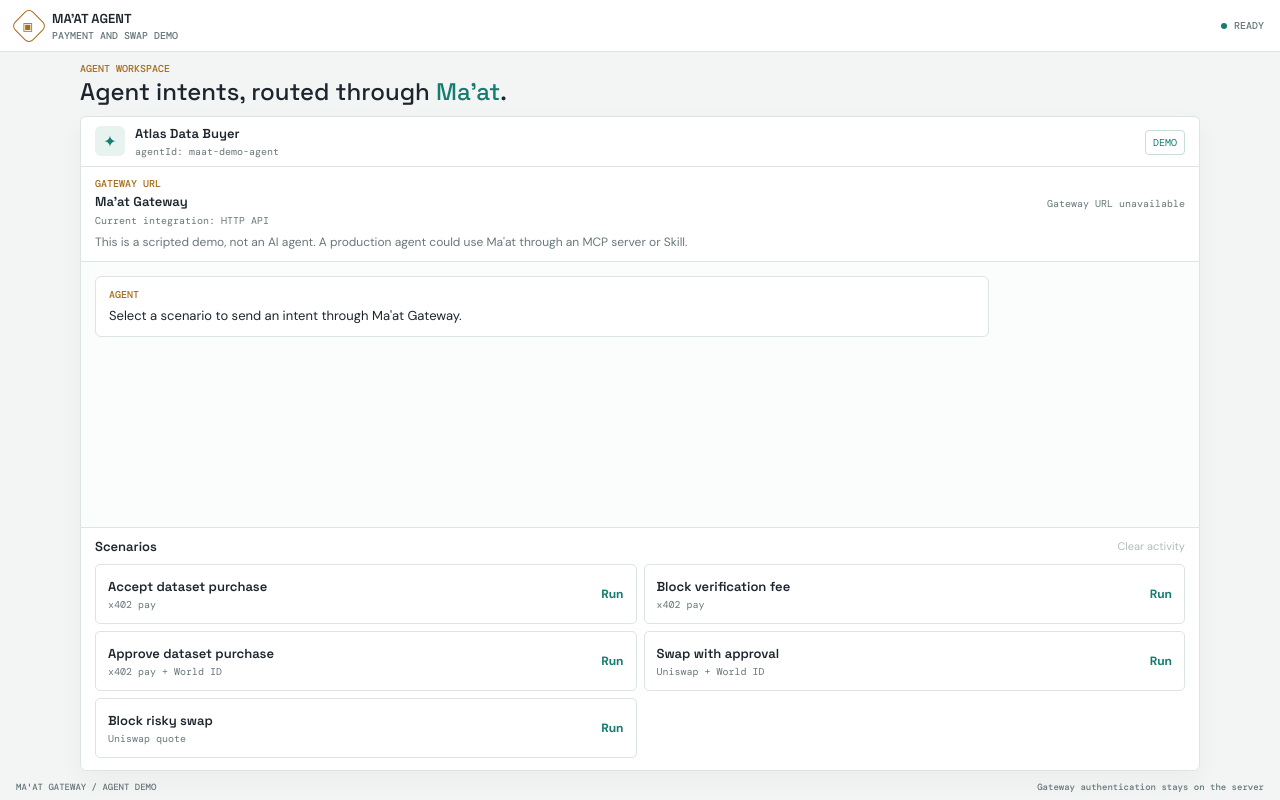
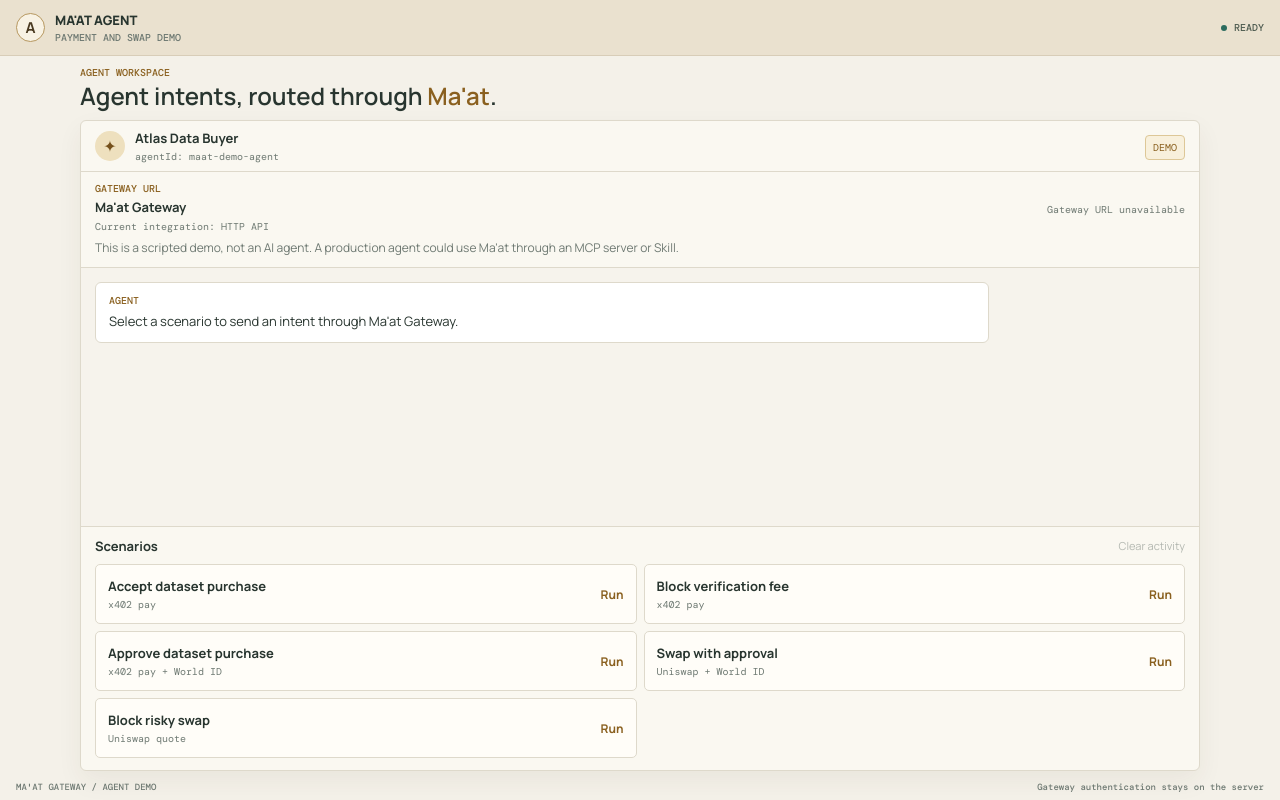
Before and after one commit to maat-jev-gate/maat-gateway, a React (Vite) app in the folder agent-demo/: page / in a window 1280 px wide. Built offline with nearby package versions, Linux system fonts and the light colour scheme; no server answers.

Commit message:
style: distinguish agent demo with warm palette

```diff
--- a/agent-demo/index.html
+++ b/agent-demo/index.html
@@ -3,7 +3,7 @@
   <head>
     <meta charset="UTF-8" />
     <meta name="viewport" content="width=device-width, initial-scale=1.0" />
-    <meta name="theme-color" content="#f3f5f4" />
+    <meta name="theme-color" content="#eae1cf" />
     <title>Ma'at Agent Demo</title>
   </head>
   <body>
--- a/agent-demo/src/App.tsx
+++ b/agent-demo/src/App.tsx
@@ -93,7 +93,7 @@
   }
 
   return <main className="shell">
-    <header className="topbar"><div className="brand"><span className="mark">◈</span><div><b>MA'AT AGENT</b><small>PAYMENT AND SWAP DEMO</small></div></div><span className={`status ${runningId ? "running" : ""}`}><i />{runningId ? "RUNNING" : "READY"}</span></header>
+    <header className="topbar"><div className="brand"><span className="mark" aria-hidden="true">A</span><div><b>MA'AT AGENT</b><small>PAYMENT AND SWAP DEMO</small></div></div><span className={`status ${runningId ? "running" : ""}`}><i />{runningId ? "RUNNING" : "READY"}</span></header>
     <section className="workspace">
       <div className="intro"><p className="eyebrow">AGENT WORKSPACE</p><h1>Agent intents, routed through <em>Ma'at</em>.</h1></div>
       <div className="agent-card"><div className="agent-head"><div className="orb">✦</div><div><b>Atlas Data Buyer</b><span>agentId: maat-demo-agent</span></div><span className="badge">DEMO</span></div>
--- a/agent-demo/src/styles.css
+++ b/agent-demo/src/styles.css
@@ -1,76 +1,76 @@
-@import url('https://fonts.googleapis.com/css2?family=DM+Mono:wght@400;500&family=DM+Sans:wght@400;500;600;700&family=Space+Grotesk:wght@400;500;600;700&display=swap');
+@import url('https://fonts.googleapis.com/css2?family=DM+Mono:wght@400;500&family=Manrope:wght@400;500;600;700;800&display=swap');
 
-:root{font-family:'DM Sans',sans-serif;color:#1c252d;background:#f3f5f4;font-synthesis:none;--line:#dce5e2;--muted:#68777a;--green:#157c70;--gold:#a56c19;--red:#a33f3b}
+:root{font-family:Manrope,system-ui,sans-serif;color:#28352f;background:#f4f1e9;font-synthesis:none;--line:#ded9cb;--muted:#6e7972;--green:#2b6b5e;--gold:#8a601f;--red:#a33f3b}
 *{box-sizing:border-box}
 body{margin:0;min-width:320px}
 button{font:inherit;cursor:pointer}
 .shell{height:100dvh;min-height:0;display:flex;flex-direction:column;overflow:hidden}
-.topbar{flex:none;min-height:52px;border-bottom:1px solid var(--line);display:flex;align-items:center;justify-content:space-between;gap:16px;padding:0 16px;background:#fff}
+.topbar{flex:none;min-height:56px;border-bottom:1px solid #d8cdb8;display:flex;align-items:center;justify-content:space-between;gap:16px;padding:0 16px;background:#eae1cf}
 .brand{display:flex;align-items:center;gap:10px}
-.mark{width:26px;height:26px;border:1px solid var(--gold);color:var(--gold);display:grid;place-items:center;border-radius:6px;transform:rotate(45deg)}
+.mark{width:29px;height:29px;border:1px solid #b6975f;color:#4b3b22;background:#f8f2e4;display:grid;place-items:center;border-radius:50%;font:700 15px/1 Manrope,system-ui,sans-serif}
 .brand>div{display:flex;flex-direction:column;gap:2px}
-.brand b{font:600 13px 'Space Grotesk'}
+.brand b{font:800 13px Manrope,system-ui,sans-serif}
 .brand small,.status,.eyebrow,footer{font:500 10px 'DM Mono';color:var(--muted)}
-.status{display:flex;align-items:center;gap:7px;white-space:nowrap}
+.status{display:flex;align-items:center;gap:7px;white-space:nowrap;color:#4f5c51}
 .status i{width:6px;height:6px;border-radius:50%;background:var(--green)}
 .status.running i{animation:pulse 1s infinite}
 @keyframes pulse{50%{opacity:.3}}
 .workspace{width:min(1120px,calc(100% - 24px));margin:0 auto;flex:1;min-height:0;display:flex;flex-direction:column;padding:10px 0}
 .intro{flex:none;margin-bottom:9px}
 .eyebrow{color:var(--gold);margin:0 0 3px}
-h1{font:500 24px/1.2 'Space Grotesk';margin:0}
-h1 em{color:var(--green);font-style:normal}
-.agent-card{flex:1;min-height:0;background:#fff;border:1px solid var(--line);border-radius:6px;display:flex;flex-direction:column;overflow:hidden;box-shadow:0 10px 26px rgba(30,54,48,.04)}
+h1{font:600 24px/1.2 Manrope,system-ui,sans-serif;margin:0}
+h1 em{color:var(--gold);font-style:normal}
+.agent-card{flex:1;min-height:0;background:#faf8f1;border:1px solid var(--line);border-radius:6px;display:flex;flex-direction:column;overflow:hidden;box-shadow:0 10px 26px rgba(72,59,34,.06)}
 .agent-head{flex:none;min-height:50px;display:flex;align-items:center;gap:10px;padding:8px 14px;border-bottom:1px solid var(--line)}
-.orb{height:30px;width:30px;display:grid;place-items:center;background:#e8f3f0;color:var(--green);border-radius:6px}
+.orb{height:30px;width:30px;display:grid;place-items:center;background:#eee0be;color:#75501b;border-radius:50%}
 .agent-head b,.agent-head span{display:block}
-.agent-head b{font:600 13px 'Space Grotesk'}
+.agent-head b{font:700 13px Manrope,system-ui,sans-serif}
 .agent-head span{font:10px 'DM Mono';color:var(--muted);margin-top:3px}
-.badge{margin-left:auto!important;padding:5px 7px;border:1px solid #c8ded9;border-radius:4px;color:var(--green)!important;font:10px 'DM Mono'!important}
+.badge{margin-left:auto!important;padding:5px 7px;border:1px solid #ddc797;border-radius:4px;color:var(--gold)!important;background:#f8f0dc;font:10px 'DM Mono'!important}
 .gateway-connection{flex:none;display:flex;justify-content:space-between;align-items:center;gap:20px;padding:10px 14px 6px}
 .gateway-connection>div:first-child{display:flex;flex-direction:column;gap:3px;flex:none}
 .gateway-connection span{font:500 10px 'DM Mono';color:var(--gold)}
-.gateway-connection strong{font:600 13px 'Space Grotesk'}
+.gateway-connection strong{font:700 13px Manrope,system-ui,sans-serif}
 .gateway-connection small,.gateway-target small{font:10px/1.5 'DM Mono';color:var(--muted)}
 .gateway-target{min-width:0;text-align:right}
 .gateway-target a{display:block;color:var(--green);font:500 12px/1.4 'DM Mono';overflow-wrap:anywhere;text-decoration:underline;text-underline-offset:2px}
 .gateway-target small{display:block;margin-top:3px;overflow-wrap:anywhere}
 .gateway-target code{font:inherit}
 .demo-note{flex:none;margin:0;padding:0 14px 10px;color:var(--muted);font-size:12px;line-height:1.4;border-bottom:1px solid var(--line)}
-.chat{flex:1;min-height:0;overflow:auto;padding:14px;background:#fbfcfc;display:flex;flex-direction:column;gap:10px}
+.chat{flex:1;min-height:0;overflow:auto;padding:14px;background:#f6f3ec;display:flex;flex-direction:column;gap:10px}
 .bubble,.welcome{max-width:82%;padding:11px 13px;border:1px solid var(--line);border-radius:6px;background:#fff;line-height:1.5}
-.bubble.task{align-self:flex-end;background:#e8f3f0;border-color:#c7e1da;color:#244d47}
-.bubble.activity{background:#edf5f2;color:#31564d}
+.bubble.task{align-self:flex-end;background:#f3e8ce;border-color:#e2c994;color:#5d4829}
+.bubble.activity{background:#edf3ee;color:#31564d}
 .bubble.result{background:#fff9ec;border-color:#ecd9b4}
 .bubble.error{background:#fff1ef;border-color:#f0c9c5;color:var(--red)}
 .bubble span,.welcome span,.payment span{display:block;font:600 10px 'DM Mono';color:var(--gold);margin-bottom:5px}
 .bubble p,.welcome p{white-space:pre-wrap;margin:0;font-size:13px}
-.payment{align-self:stretch;border:1px solid #c7e1da;border-left:3px solid var(--green);border-radius:6px;padding:12px 14px;background:#f5fbf9}
+.payment{align-self:stretch;border:1px solid #c7ded2;border-left:3px solid var(--green);border-radius:6px;padding:12px 14px;background:#f4f9f5}
 .payment.block{border-color:#f0c9c5;border-left-color:var(--red);background:#fff8f7}
 .payment.escalate{border-color:#ecd9b4;border-left-color:var(--gold);background:#fffaf0}
 .payment>div{display:flex;flex-wrap:wrap;gap:4px 12px;align-items:baseline}
-.payment b{font:600 14px 'Space Grotesk'}
-.payment>strong{display:block;margin:7px 0 4px;font:600 22px 'DM Mono';color:#173f3a}
+.payment b{font:700 14px Manrope,system-ui,sans-serif}
+.payment>strong{display:block;margin:7px 0 4px;font:600 22px 'DM Mono';color:#264c40}
 .payment>small{display:block;color:var(--muted);font:11px 'DM Mono'}
 .payment pre{margin:9px 0 0;padding:9px;background:#fff;border:1px solid var(--line);border-radius:5px;white-space:pre-wrap;overflow-wrap:anywhere;font:11px/1.5 'DM Mono';color:#455b55;max-height:170px;overflow:auto}
 .decision-reason{margin:8px 0 0;color:#455b55;font-size:12px;line-height:1.45}
 .dataset{margin-top:12px;padding:13px;background:#fff;border:1px solid #b7d7cd;border-radius:5px}
-.dataset-head{display:flex;flex-direction:column;gap:3px}.dataset-head span{margin:0;color:var(--green)}.dataset-head b{font:600 15px 'Space Grotesk'}
+.dataset-head{display:flex;flex-direction:column;gap:3px}.dataset-head span{margin:0;color:var(--green)}.dataset-head b{font:700 15px Manrope,system-ui,sans-serif}
 .dataset dl{margin:11px 0 0;display:grid;gap:5px}.dataset dl div{display:flex;gap:14px;padding:6px 0;border-top:1px solid var(--line);font-size:13px}.dataset dt{min-width:100px;color:var(--muted)}.dataset dd{margin:0;font-weight:600}.dataset small{display:block;margin-top:10px;overflow-wrap:anywhere}
 .approval-link{display:inline-block;margin-top:11px;color:var(--green);font-weight:600;font-size:12px}
 .scenario-section{flex:none;border-top:1px solid var(--line)}
 .scenario-heading{display:flex;align-items:center;justify-content:space-between;gap:12px;padding:9px 14px 0}
-.scenario-heading b{font:600 13px 'Space Grotesk'}
+.scenario-heading b{font:700 13px Manrope,system-ui,sans-serif}
 .scenario-heading button{padding:2px 0;border:0;background:none;color:var(--muted);font-size:11px}
 .scenario-heading button:disabled{opacity:.5;cursor:default}
 .scenario-list{display:grid;grid-template-columns:repeat(2,minmax(0,1fr));gap:7px;padding:9px 14px 12px}
-.scenario-button{min-width:0;height:60px;display:flex;align-items:center;justify-content:space-between;gap:10px;text-align:left;padding:9px 12px;border:1px solid var(--line);border-radius:5px;background:#fff;color:#1c252d}
-.scenario-button:hover:not(:disabled),.scenario-button:focus-visible{border-color:#78b7aa;background:#f5fbf9;outline:none}
+.scenario-button{min-width:0;height:60px;display:flex;align-items:center;justify-content:space-between;gap:10px;text-align:left;padding:9px 12px;border:1px solid var(--line);border-radius:5px;background:#fffdf8;color:#28352f}
+.scenario-button:hover:not(:disabled),.scenario-button:focus-visible{border-color:#b58d4c;background:#f8f0dd;outline:none}
 .scenario-button:disabled{cursor:wait;opacity:.65}
 .scenario-button b,.scenario-button small{display:block}
-.scenario-button b{font:600 13px 'Space Grotesk';overflow-wrap:anywhere}
+.scenario-button b{font:700 13px Manrope,system-ui,sans-serif;overflow-wrap:anywhere}
 .scenario-button small{margin-top:3px;font:10px 'DM Mono';color:var(--muted)}
-.scenario-action{flex:none;color:var(--green);font-size:12px;font-weight:700}
+.scenario-action{flex:none;color:var(--gold);font-size:12px;font-weight:700}
 footer{flex:none;display:flex;justify-content:space-between;gap:10px;padding:0 16px 7px;font-size:9px}
 @media(max-width:680px){
   .topbar{padding:0 12px}
```
